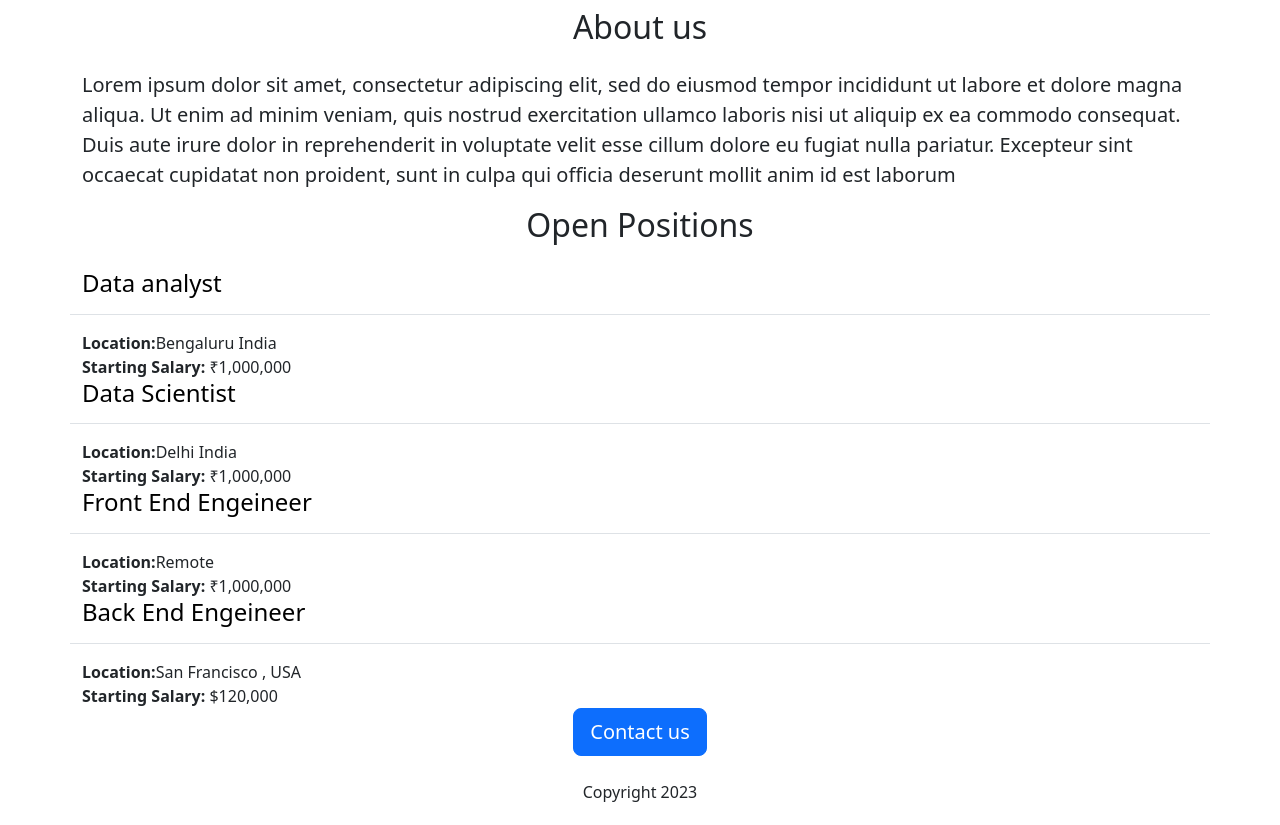
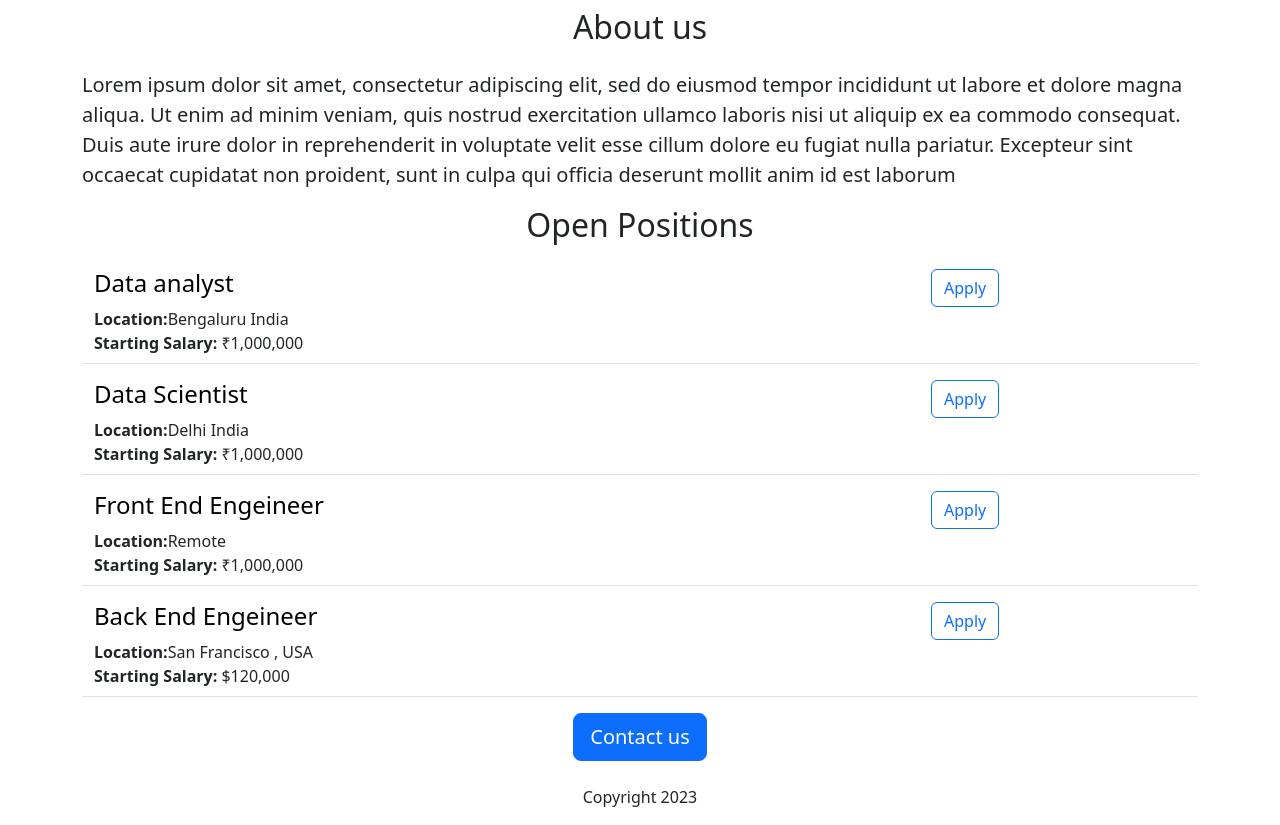
Before and after one commit to MaxCodez342/carrers-website, a Flask app: page / in a window 1280 px wide. Shown: the part 440-1265 px from the top of the page. Before the commit the page ends 1242 px from the top, so only its background shows below. Run offline with Flask 2, Linux system fonts and the light colour scheme.

Commit message:
finished editing the job item.html file

```diff
--- a/templates/jobitem.html
+++ b/templates/jobitem.html
@@ -1,9 +1,18 @@
-<div class="border-bottom row" style="margin-bottom:16px;padding-bottom:8px;">
-          <h4 style="color:rgb(0,0,0)"> {{job["Title"]}} </h4>
-         </div>
-          <div>
-           <b>Location:</b>{{job["Location"]}}
-         </div>
-          <div>
-          <b>Starting Salary:</b> {{job["Salary"]}}
-         </div>
+<div class="container-fluid">
+  <div class="row justify-content-end border-bottom" style="margin-bottom: 16px; padding-bottom: 8px;">
+    <div class="col-md-9">
+      <div class="clearfix">
+        <h4 style="color: rgb(0, 0, 0);">{{ job["Title"] }}</h4>
+      </div>
+    </div>
+    <div class="col-md-3 text-right">
+      <button type="button" class="btn btn-outline-primary">Apply</button>
+    </div>
+    <div class="col-md-12">
+      <b>Location:</b>{{ job["Location"] }}
+    </div>
+    <div class="col-md-12">
+      <b>Starting Salary:</b> {{ job["Salary"] }}
+    </div>
+  </div>
+</div>
```
